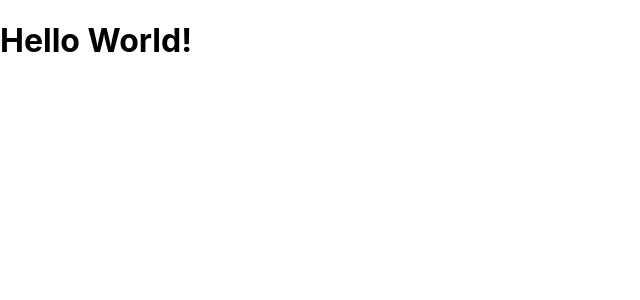
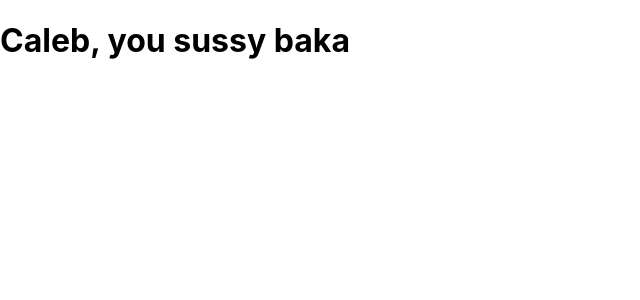
Before and after one commit to SourColeslaw/website, a Next.js app: page / in a window 1280 px wide. Shown: the top 300 px of the page, without its empty margins (0-640 px from the left). Built offline with nearby package versions, Linux system fonts and the light colour scheme.

Commit message:
First commit.

```diff
--- a/pages/index.js
+++ b/pages/index.js
@@ -1,7 +1,9 @@
 function IndexPage() {
   return (
-    <h1>Hello World!</h1>
+    <h1>Caleb, you sussy baka</h1>
   )
 }
 
+<img src="https://i1.sndcdn.com/artworks-Uii8SMJvNPxy8ePA-romBoQ-t500x500.jpg" />
+
 export default IndexPage
```
